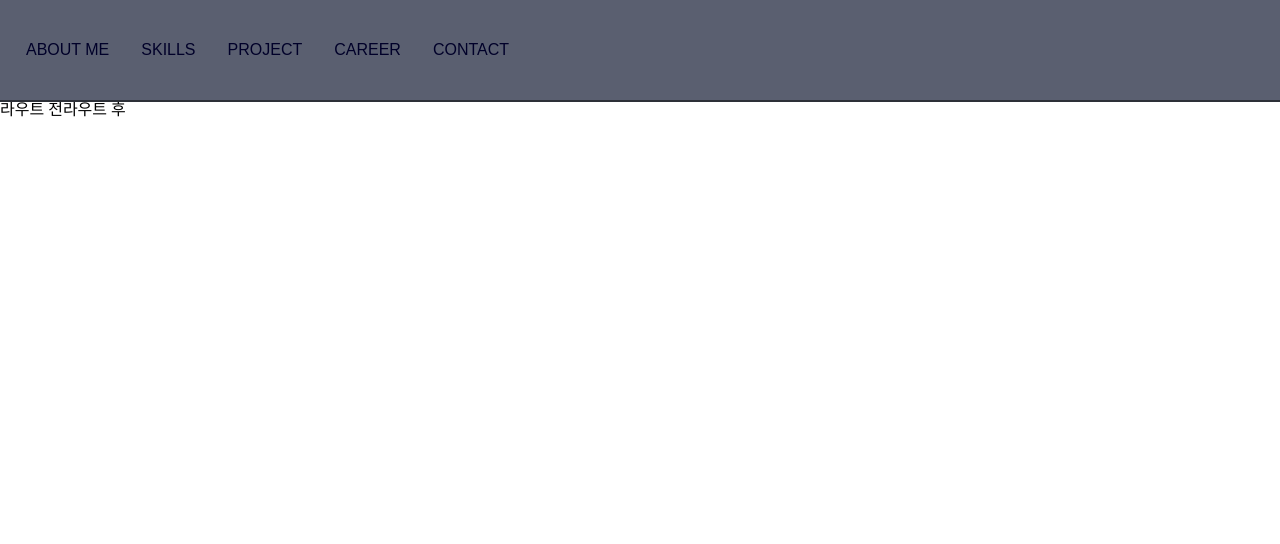
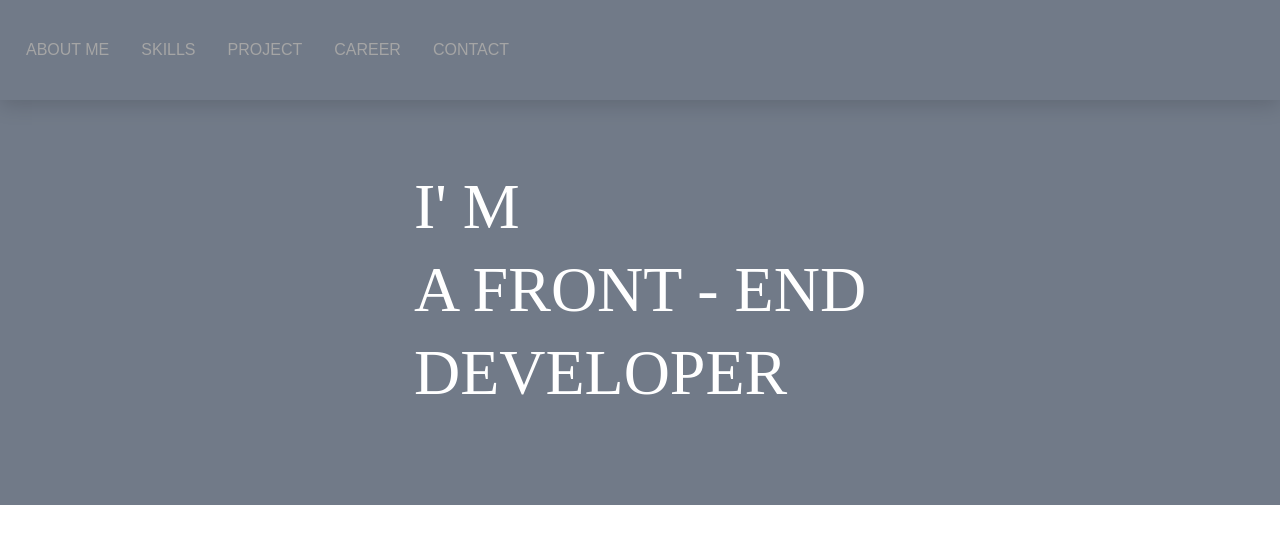
Before and after one commit to pacdong/bro_homepage, a React (Create React App) app: page / in a window 1280 px wide. Before the commit this address led to /home. Shown: the top 544 px of the page. Built offline with nearby package versions, Linux system fonts and the light colour scheme.

Commit message:
2020-10-18 / Main Title Component

```diff
--- a/src/App.js
+++ b/src/App.js
@@ -5,6 +5,8 @@ import reset from "styled-reset";
 import Footer from "./Components/Footer";
 import Header from "./Components/Header";
 import Routes from "./Routes";
+import styled from "styled-components";
+import Home from "./Routes/Home";
 
 const GlobalStyled = createGlobalStyle`
 ${reset};
@@ -25,11 +27,10 @@ function App() {
   return (
     <>
       <GlobalStyled />
-      <Header />
       <BrowserRouter>
-        라우트 전
-        <Routes />
-        라우트 후
+        <Header />
+        {/* <Routes /> */}
+        <Home />
       </BrowserRouter>
       {/* <Footer /> */}
     </>
--- a/src/Color/colors.js
+++ b/src/Color/colors.js
@@ -6,4 +6,7 @@ export default {
   lightGreen: "#61D25B",
   white: "#FFFFFF",
   black: "#2D3038",
+  headerFontColor: "#A5A5A5",
+  headerTintColor: "#61D25B",
+  shadowColor: "#353B4E",
 };
--- a/src/Components/ABoutMe/HeadText.js
+++ b/src/Components/ABoutMe/HeadText.js
@@ -1,15 +1,35 @@
 import React from "react";
 import styled from "styled-components";
+import colors from "../../Color/colors";
 
-const Wrapper = styled.div``;
-const Text = styled.span``;
+const Wrapper = styled.div`
+  padding-top: 65px;
+  padding-bottom: 90px;
+  display: flex;
+  flex: 1;
+  justify-content: center;
+  flex-direction: column;
+  align-items: center;
+`;
+
+const TextBox = styled.div`
+  display: flex;
+  flex-direction: column;
+`;
+const Text = styled.span`
+  color: ${colors.white};
+  font-size: 4rem;
+  line-height: 5.2rem;
+`;
 
 export default function HeadText({ line1, line2, line3 }) {
   return (
     <Wrapper>
-      <Text>{line1}</Text>
-      <Text>{line2}</Text>
-      <Text>{line3}</Text>
+      <TextBox>
+        <Text>{line1}</Text>
+        <Text>{line2}</Text>
+        <Text>{line3}</Text>
+      </TextBox>
     </Wrapper>
   );
 }
--- a/src/Components/Header.js
+++ b/src/Components/Header.js
@@ -4,7 +4,7 @@ import colors from "../Color/colors";
 
 const Background = styled.div`
   width: 100%;
-  background-color: ${colors.darkGray};
+  background-color: ${colors.gray};
   display: flex;
   flex-direction: row;
   padding-top: 40px;
@@ -12,7 +12,7 @@ const Background = styled.div`
   top: 0px;
   position: relative;
   border: 0px solid ${colors.black};
-  border-bottom-width: 2px;
+  box-shadow: 0px 5px 20px #00000026;
 `;
 const Wrapper = styled.div``;
 const Box = styled.button`
@@ -22,12 +22,12 @@ const Box = styled.button`
   cursor: pointer;
   margin-left: 20px;
   font-size: 1rem;
-  color: ${colors.lightGray};
+  color: ${colors.headerFontColor};
   &:hover {
-    color: ${colors.lightGreen};
+    color: ${colors.headerTintColor};
   }
   &:focus {
-    color: ${colors.lightGreen};
+    color: ${colors.headerTintColor};
   }
   transition: 0.5s;
 `;
--- a/src/Routes.js
+++ b/src/Routes.js
@@ -6,7 +6,7 @@ import Home from "./Routes/Home";
 const Routes = () => (
   <Switch>
     <Route exact path="/">
-      <Redirect to="/home" componet={Home} />
+      <Redirect to="/Home" />
     </Route>
     <Route exact path="/Home" componet={Home} />
     <Route exact path="/Contents" componet={Contents} />
--- a/src/Routes/Home.js
+++ b/src/Routes/Home.js
@@ -1,18 +1,19 @@
 import React from "react";
 import Index from "../Components/ABoutMe";
 import styled from "styled-components";
+import colors from "../Color/colors";
 
 const View = styled.div`
   display: flex;
   flex: 1;
-  background-color: red;
-  padding-top: 100px;
+  width: 100%;
+  height: 100%;
+  background-color: ${colors.gray};
 `;
 
 export default function Home() {
   return (
     <View>
-      안녕하세요
       <Index />
     </View>
   );
```
Also changed, not shown: src/Components/Common/TitleText.js (added, +15 -0 lines).
